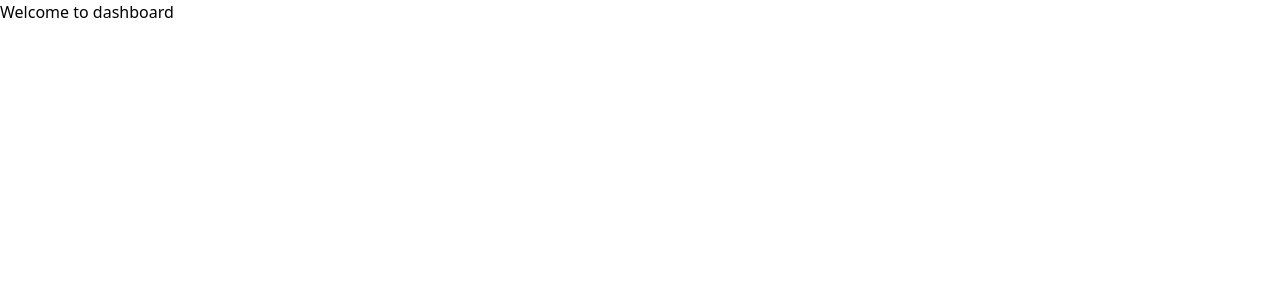
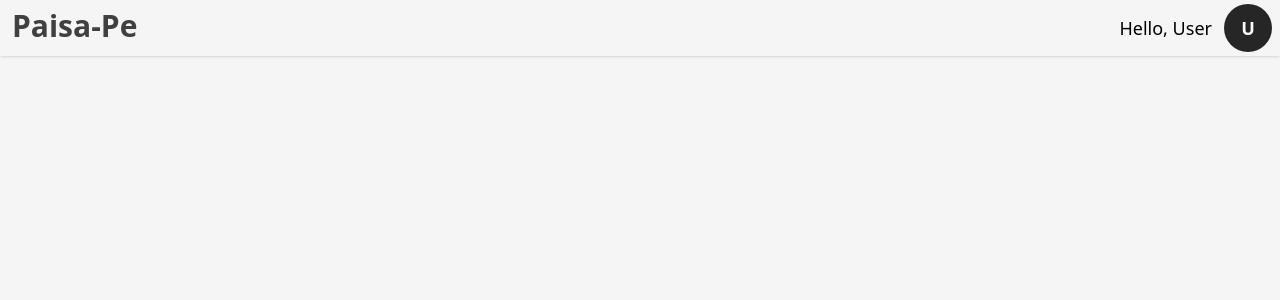
Before and after one commit to Rishabh-Damle/Paisa-Pe, a React app in the folder frontend/: page /dashboard in a window 1280 px wide. Shown: the top 300 px of the page. Built offline with nearby package versions, Linux system fonts and the light colour scheme; the HTML template or start-up script is replaced by a standard one.

Commit message:
AppBar is added

```diff
--- /dev/null
+++ b/frontend/src/components/ui/AppBar.tsx
@@ -0,0 +1,19 @@
+export function AppBar() {
+  return (
+    <div className="flex justify-between shadow h-14">
+      <div className="text-3xl text-neutral-700 font-semibold pt-2 pl-3">
+        Paisa-Pe
+      </div>
+      <div className="flex ">
+        <div className="flex flex-col justify-center h-full mr-3 text-lg">
+          Hello, User{" "}
+        </div>
+        <div className="flex justify-center mr-2 rounded-full h-12 w-12 mt-1 bg-neutral-800">
+          <div className=" flex flex-col justify-center h-full text-lg text-neutral-50 cursor-pointer font-bold">
+            U
+          </div>
+        </div>
+      </div>
+    </div>
+  );
+}
--- a/frontend/src/pages/Dashboard.tsx
+++ b/frontend/src/pages/Dashboard.tsx
@@ -1,3 +1,9 @@
+import { AppBar } from "../components/ui/AppBar";
+
 export function Dashboard() {
-  return <div>Welcome to dashboard</div>;
+  return (
+    <div className="bg-neutral-100 h-screen w-screen ">
+      <AppBar></AppBar>
+    </div>
+  );
 }
```
